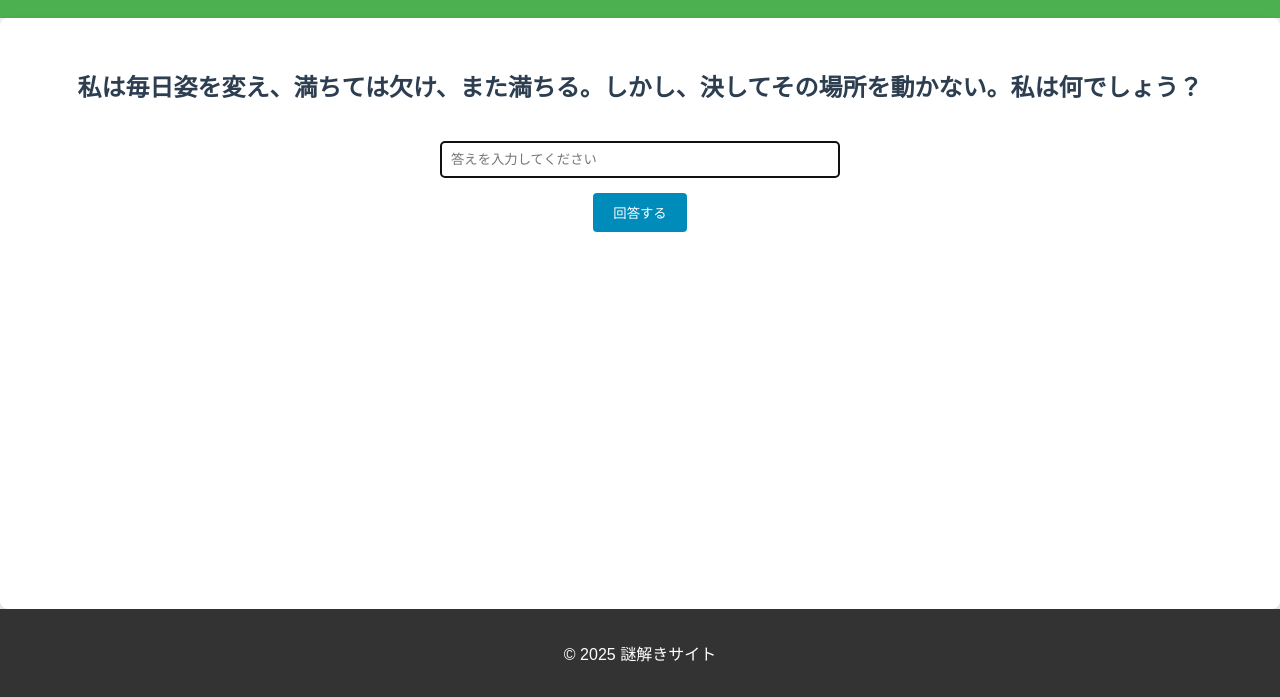
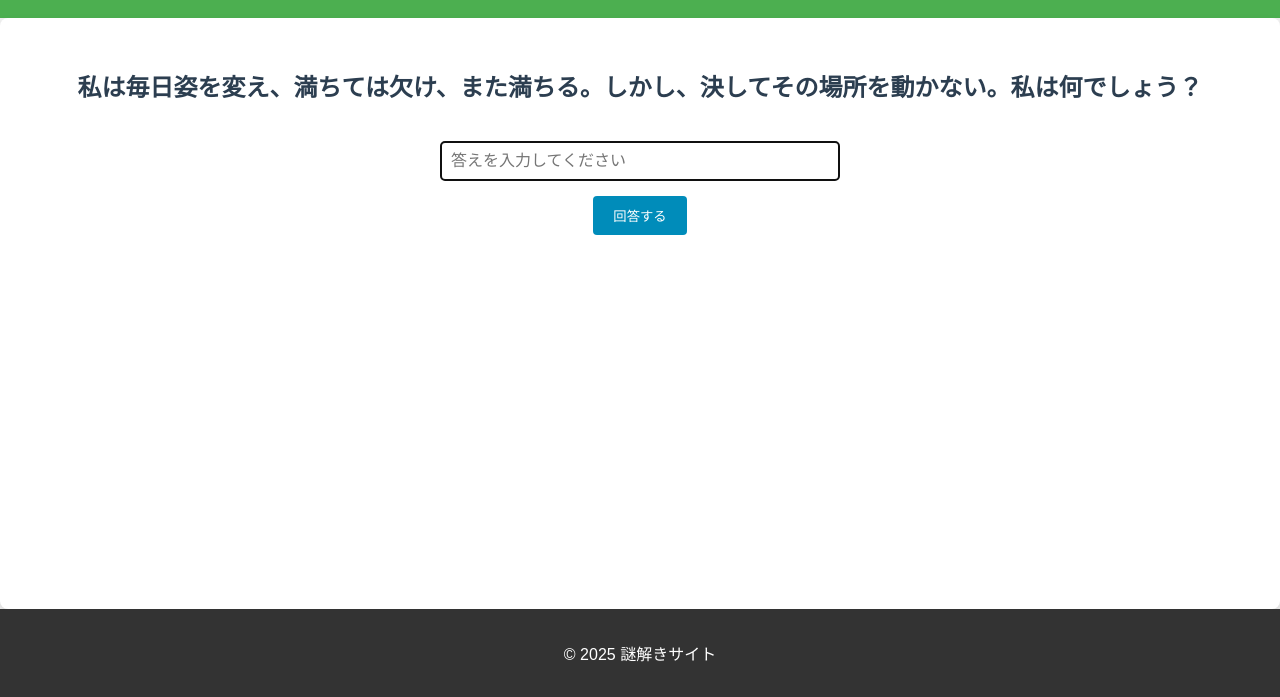
Before and after one commit to unicorn-phenex-RX-0/prefectures, a plain HTML site: page nazo.html in a window 1280 px wide. Shown: the part 103-800 px from the top of the page. Drawn offline with nearby package versions, Linux system fonts and the light colour scheme.

Commit message:
Update nazo.css

```diff
--- a/css/nazo.css
+++ b/css/nazo.css
@@ -48,6 +48,7 @@ h2 {
     margin-left: auto; /* 中央寄せ */
     margin-right: auto; /* 中央寄せ */
     box-sizing: border-box; /* パディングを幅に含める */
+    font-size: 16px; /* ズーム対策*/
 }
 
 /* 回答ボタンのスタイル */
```
